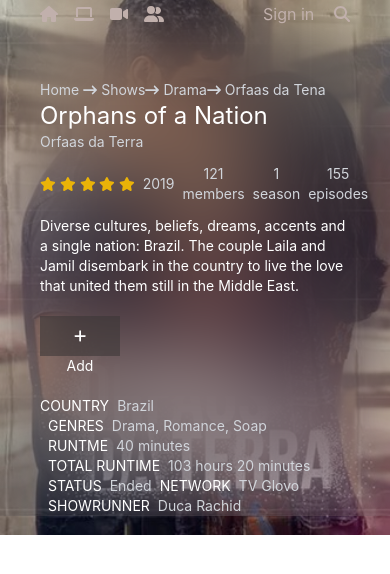
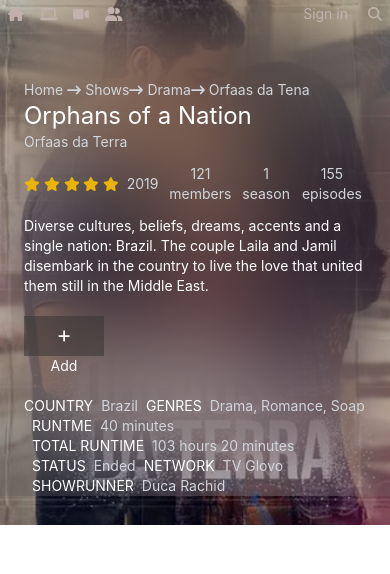
Before and after one commit to ddunia680/movies-dsplay-app, a React (Create React App) app: page / in a window 390 px wide. Shown: the top 574 px of the page. Built offline with nearby package versions, Linux system fonts and the light colour scheme.

Commit message:
2nd fix smartphone screen issues

```diff
--- a/src/Section1/section1.js
+++ b/src/Section1/section1.js
@@ -17,7 +17,7 @@
         {title:'SHOWRUNNER', details: 'Duca Rachid'},
     ]
     return (
-        <div className='flex flex-col-reverse pt-20 mx-auto px-5 lg:container  lg:mx-auto lg:px-20 lg:flex-row lg:justify-evently'>
+        <div className='flex flex-col-reverse pt-20 mx-auto px-1 lg:px-5 lg:container  lg:mx-auto lg:px-20 lg:flex-row lg:justify-evently'>
             {/* Left div */}
             <div className='flex flex-row justify-start mx-5 items-center space-x-2 flex-wrap lg:flex-col lg:items-end lg:justify-start'>
                 {content.map(el => {
--- a/src/header/header.js
+++ b/src/header/header.js
@@ -8,21 +8,21 @@
 function header(props) {
     return (
         <div>
-            <nav className='fixed w-screen h-7 mx-auto px-0 flex flex-row justify-around lg:h-20 lg:px-6'>
+            <nav className='fixed w-screen h-7 mx-auto px-0 flex flex-row justify-between px-2 lg:justify-around lg:h-20 lg:px-6'>
           {/* Left side */}
           <div className='flex flex-row items-center justify-between px-0 lg:px-5'>
             <h1 className='hidden font-bold text-2xl text-white pr-10 md:block'>betaseries</h1>
             <div className='flex flex-row justify-start items-center space-x-4 lg:space-x-6 text-white'>
-                <p className=' flex flex-row items-center space-x-2 text-chocolateBrayish hover:text-white hover:cursor-pointer'><FontAwesomeIcon icon={faHome} />
+                <p className=' flex flex-row items-center space-x-2 text-chocolateBrayish text-sm lg:text-md hover:text-white hover:cursor-pointer'><FontAwesomeIcon icon={faHome} />
                   <span className='hidden lg:block'>Home</span>
                 </p>
-                <p className=' flex flex-row items-center space-x-2 text-chocolateBrayish hover:text-white hover:cursor-pointer'><FontAwesomeIcon icon={faLaptop} />
+                <p className=' flex flex-row items-center space-x-2 text-chocolateBrayish text-sm lg:text-md hover:text-white hover:cursor-pointer'><FontAwesomeIcon icon={faLaptop} />
                   <span className='hidden lg:block'>Shows</span>
                 </p>
-                <p className=' flex flex-row items-center space-x-2 text-chocolateBrayish hover:text-white hover:cursor-pointer'><FontAwesomeIcon icon={faVideo} />
+                <p className=' flex flex-row items-center space-x-2 text-chocolateBrayish text-sm lg:text-md hover:text-white hover:cursor-pointer'><FontAwesomeIcon icon={faVideo} />
                   <span className='hidden lg:block'>Movies</span>
                 </p>
-                <p className=' flex flex-row items-center space-x-2 text-chocolateBrayish hover:text-white hover:cursor-pointer'><FontAwesomeIcon icon={faUserGroup} />
+                <p className=' flex flex-row items-center space-x-2 text-chocolateBrayish text-sm lg:text-md hover:text-white hover:cursor-pointer'><FontAwesomeIcon icon={faUserGroup} />
                   <span className='hidden lg:block'>Community</span>
                 </p>
             </div>
@@ -31,8 +31,8 @@
           {/* Right side */}
           <div className='flex flex-row justify-start items-center space-x-5'>
             <button className='  hidden signUp text-white px-3 py-1 border-none lg:block  hover:bg-white hover:text-gray-500'>Sign up</button>
-            <p className=' text-chocolateBrayish hover:text-white'>Sign in</p>
-            <span className=' text-chocolateBrayish hover:text-white'>
+            <p className=' text-chocolateBrayish text-sm lg:text-md hover:text-white'>Sign in</p>
+            <span className=' text-chocolateBrayish text-sm lg:text-md hover:text-white'>
               <FontAwesomeIcon icon={faSearch} />
             </span>
           </div>
--- a/src/index.css
+++ b/src/index.css
@@ -19,11 +19,3 @@
   font-family: source-code-pro, Menlo, Monaco, Consolas, 'Courier New',
     monospace;
 }
-
-@media (max-width: 600px) {
- body {
-    margin: 0px !important;
-    padding: 0px !important;
- }
-
-}
```
